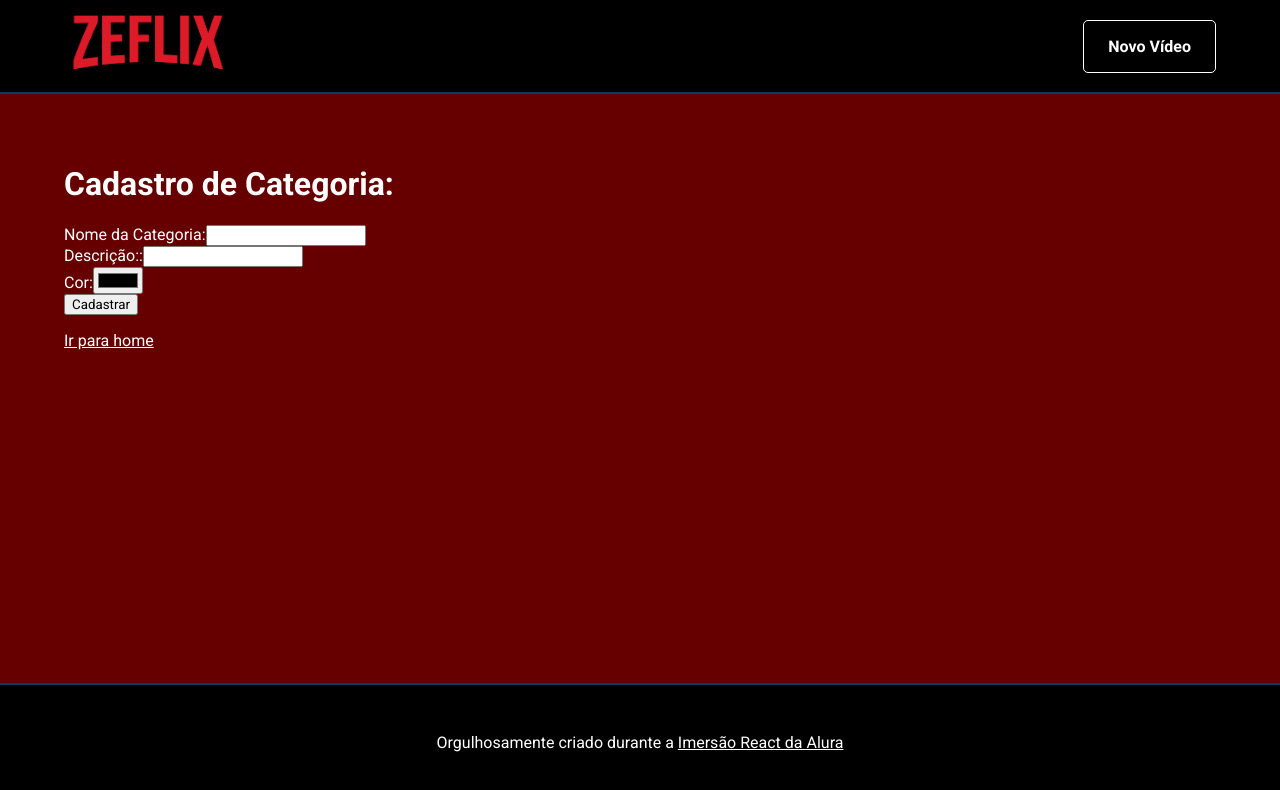
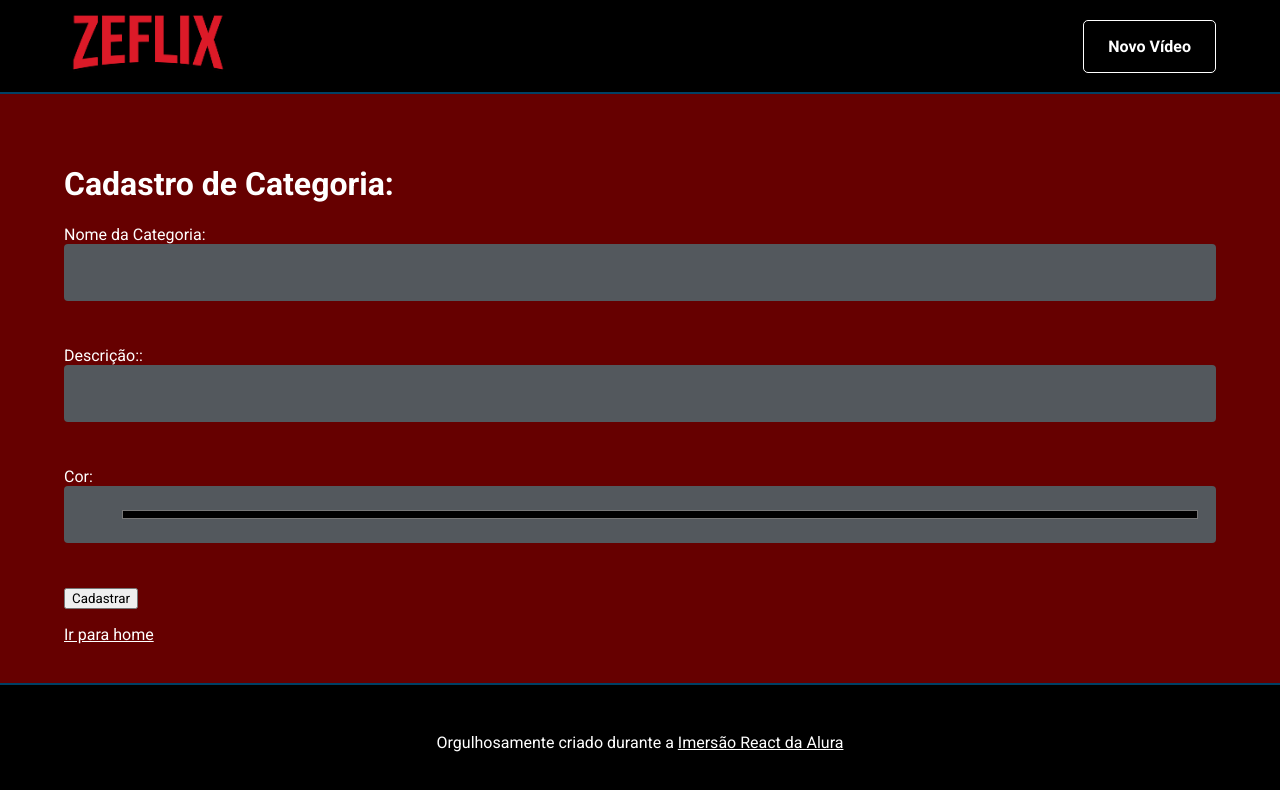
Before and after one commit to brunozn/zeflix, a React (Create React App) app: page /cadastro/categoria in a window 1280 px wide. Shown: the top 790 px of the page. Built offline with nearby package versions, Linux system fonts and the light colour scheme.

Commit message:
estilizando a tela de cadastro

```diff
--- a/package.json
+++ b/package.json
@@ -7,6 +7,7 @@
     "@testing-library/react": "^9.3.2",
     "@testing-library/user-event": "^7.1.2",
     "node-forge": "^0.10.0",
+    "prop-types": "^15.7.2",
     "react": "^16.13.1",
     "react-dom": "^16.13.1",
     "react-router-dom": "^5.2.0",
--- a/src/components/FormField/index.js
+++ b/src/components/FormField/index.js
@@ -1,15 +1,73 @@
 import React from 'react';
+//import PropTypes from 'prop-types';
+import styled from 'styled-components';
 
-// import { Container } from './styles';
+const FormFieldWrapper = styled.div`
+  position: relative;
+  textarea {
+    min-height: 150px;
+  }
+  input[type='color'] {
+    padding-left: 56px;
+  }
+`;
+
+const Label = styled.label``;
+
+Label.Text = styled.span`
+  color: #e5e5e5;
+  height: 57px;
+  position: absolute;
+  top: 0;
+  left: 16px;
+
+  display: flex;
+  align-items: center;
+
+  transform-origin: 0% 0%;
+  font-size: 18px;
+  font-style: normal;
+  font-weight: 300;
+
+  transition: 0.1s ease-in-out;
+`;
+
+const Input = styled.input`
+  background: #53585d;
+  color: #f5f5f5;
+  display: block;
+  width: 100%;
+  height: 57px;
+  font-size: 18px;
+
+  outline: 0;
+  border: 0;
+  border-top: 4px solid transparent;
+  border-bottom: 4px solid #53585d;
+
+  padding: 16px 16px;
+  margin-bottom: 45px;
+
+  resize: none;
+  border-radius: 4px;
+  transition: border-color 0.3s;
+
+  &:focus {
+    border-bottom-color: var(--primary);
+  }
+  &:focus:not([type='color']) + ${Label.Text} {
+    transform: scale(0.6) translateY(-10px);
+  }
+`;
 
 function FormField({ name, value, label, onChange, type }) {
   return (
-    <div>
-      <label>
+    <FormFieldWrapper>
+      <Label>
         {label}:
-        <input type={type} value={value.name} name={name} onChange={onChange} />
-      </label>
-    </div>
+        <Input type={type} value={value.name} name={name} onChange={onChange} />
+      </Label>
+    </FormFieldWrapper>
   );
 }
 
```
